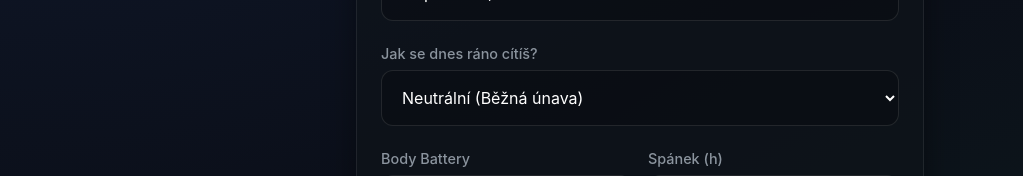
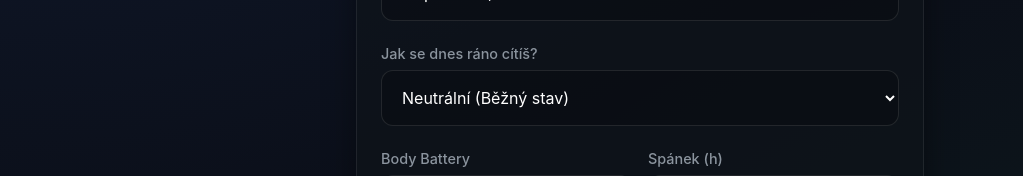
Before and after one commit to stepanistvanek-1992/AiCoach, a Next.js app: page / in a window 1280 px wide. Both pictures are taken after a click on the button "Dnešní Check-in". Shown: the part 317-493 px from the top of the page, without its empty margins (0-1023 px from the left). Built offline with nearby package versions, Linux system fonts and the light colour scheme; no server answers; the database is empty.

Commit message:
feat: add fatigue option to subjective feeling dropdown

```diff
--- a/src/app/api/generate-plan/route.ts
+++ b/src/app/api/generate-plan/route.ts
@@ -58,7 +58,7 @@ DNESNÍ DATA:
 - Historie (posledních pár dní): ${JSON.stringify(history)}
 
 ROZHODOVACÍ STROM (Podle Recovery Score):
-- ČERVENÝ DEN (0-33% nebo Zánět): STRIKTNÍ ODPOČINEK. Maximálně lehký stretching.
+- ČERVENÝ DEN (0-33% nebo Zánět nebo Velká únava): STRIKTNÍ ODPOČINEK. Maximálně lehký stretching.
 - ŽLUTÝ DEN (34-66%): AKTIVNÍ REGENERACE. Kolo nebo Mobilita. Zákaz běhu.
 - ZELENÝ DEN (67-100%): STIMULACE K RŮSTU. Progresivní běh nebo tvrdší trénink!
 
--- a/src/app/page.tsx
+++ b/src/app/page.tsx
@@ -140,7 +140,8 @@ export default function Home() {
                 <label htmlFor="feeling">Jak se dnes ráno cítíš?</label>
                 <select id="feeling" value={feeling} onChange={(e) => setFeeling(e.target.value)}>
                   <option value="Skvěle">Skvěle (100% regenerace)</option>
-                  <option value="Neutrální">Neutrální (Běžná únava)</option>
+                  <option value="Neutrální">Neutrální (Běžný stav)</option>
+                  <option value="Velká únava">Cítím velkou únavu / Vyčerpání</option>
                   <option value="Cítím zánět">Cítím zánět / Náběh na nemoc</option>
                 </select>
               </div>
```
